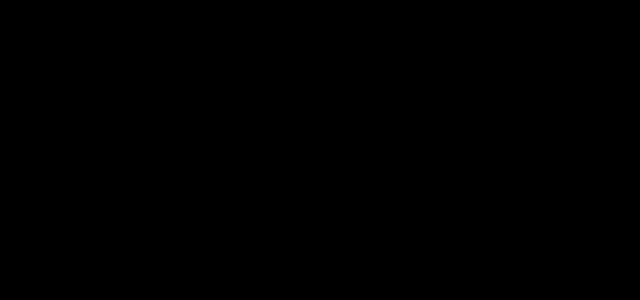
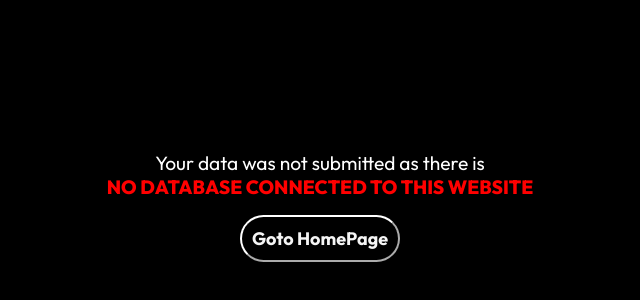
Before and after one commit to Majid-1273/portfolio, a React (Vite) app: page /contact/FormHandler.jsx in a window 1280 px wide. Before the commit this address had no page. Shown: the part 194-494 px from the top of the page, without its empty margins (320-960 px from the left). Built offline with nearby package versions, Linux system fonts and the light colour scheme.

Commit message:
first commit

```diff
--- a/src/App.jsx
+++ b/src/App.jsx
@@ -3,6 +3,7 @@ import Home from './routes/Home.jsx'
 import About from './routes/About.jsx'
 import Projects from './routes/Projects.jsx'
 import Contact from './routes/Contact.jsx'
+import FormHandler from "./routes/FormHandler.jsx"
 import { BrowserRouter as Router, Route, Routes } from 'react-router-dom'
 
 function App() {
@@ -13,6 +14,7 @@ function App() {
         <Route path="/about" element={<About />} />
         <Route path="/projects" element={<Projects />} />
         <Route path="/contact" element={<Contact />} />
+        <Route path="/contact/FormHandler.jsx" element={<FormHandler/>} />
       </Routes>
     </Router>
   )
--- a/src/components/AboutContent.jsx
+++ b/src/components/AboutContent.jsx
@@ -14,7 +14,7 @@ const AboutContent = () => {
         <div className='about'>
             <div className="left">
                 <h1>Who Am I?</h1>
-                <p>I'm a React Front-End Developer. I create responsive secure websites for my clients.</p>
+                <p>I am a MERN Stack developer, bringing web ideas to life with React, Node.js, Express, and MongoDB.</p>
                 <button className='btn btn-about' onClick={handleOpenResume}>View Resume</button>
             </div>
             <div className="right">
--- a/src/components/Footer.jsx
+++ b/src/components/Footer.jsx
@@ -26,7 +26,7 @@ const footer = () => {
                 <div className="right">
                         <h4>About me</h4>
                         <p>
-                        I'm Majid, a dedicated web developer specializing in HTML, CSS, JavaScript, React.js, and Tailwind CSS, passionate about creating intuitive and visually compelling digital experiences.</p>
+                        I'm a MERN stack Developer. I create responsive and secure websites for my clients.</p>
                         <div className='social'><NavLink to="https://www.facebook.com/profile.php?id=100095154400735"><FaFacebook size={30} style={{ color: "#fff", marginRight: "1rem" }} /></NavLink><NavLink to="https://x.com/majid_1273"><FaXTwitter  size={30} style={{ color: "#fff", marginRight: "1rem" }} /></NavLink><NavLink to="https://www.linkedin.com/in/majid-khan-wp/"><FaLinkedin size={30} style={{ color: "#fff", marginRight: "1rem" }} /></NavLink></div>
                 </div>
             </div>
--- a/src/components/Form.jsx
+++ b/src/components/Form.jsx
@@ -1,7 +1,14 @@
 import React from 'react'
 import '../styles/Form.css'
+import { useNavigate } from 'react-router-dom';
 
 const Form = () => {
+  const navigate = useNavigate();
+
+  const handleSubmit = (event) => {
+    event.preventDefault();
+    navigate('./FormHandler.jsx');
+  };
   return (
     <form className='form'>
       <label>Your Name</label>
@@ -10,7 +17,7 @@ const Form = () => {
       <input type="email" />
       <label>Message</label>
       <textarea id="message" rows={6} placeholder='Type Your Message Here'></textarea>
-      <button className='btn' type='submit'>Submit</button>
+      <button className='btn' type='submit' onClick={handleSubmit}>Submit</button>
     </form>
   )
 }
--- a/src/components/Hero.jsx
+++ b/src/components/Hero.jsx
@@ -9,7 +9,7 @@ const Hero = () => {
 
       </div>
       <div className="content"><p>HI, I'M Majid Khan</p>
-      <h1>React Developer.</h1>
+      <h1>MERN Developer.</h1>
       <div>
         <Link to="/projects" className="btn btn-hero" >Projects
         </Link>
--- a/src/routes/About.jsx
+++ b/src/routes/About.jsx
@@ -8,7 +8,7 @@ const About = () => {
   return (
     <div>
       <Navbar/>
-      <Hero2 heading="ABOUT" text="I'm a friendly Front-End Developer" />
+      <Hero2 heading="ABOUT" text="I'm a friendly Web-App Developer" />
       <AboutContent/>
       <Footer/>
     </div>
--- /dev/null
+++ b/src/routes/FormHandler.jsx
@@ -0,0 +1,19 @@
+import React from 'react'
+import "../styles/FormHandler.css"
+
+const FormHandler = () => {
+  const gotoHome = () => {
+    window.location.href = '/';
+  };
+  return (
+    <div className='outerDiv'>
+      <div>
+      <p>Your data was not submitted as there is</p>
+      <p className='errMsg'>NO DATABASE CONNECTED TO THIS WEBSITE</p>
+      <button onClick={gotoHome}>Goto HomePage</button>
+    </div>
+    </div>
+  )
+}
+
+export default FormHandler
--- a/src/styles/Form.css
+++ b/src/styles/Form.css
@@ -16,6 +16,7 @@ label{
     background-color: rgba(255,255,255,0.1);
     border-color: rgba(255,255,255,0.1);
     color: #f4f4f4;
+    border-radius: 6px;
 }
 textarea{
     resize: none;
--- /dev/null
+++ b/src/styles/FormHandler.css
@@ -0,0 +1,28 @@
+.outerDiv{
+    display: flex;
+    color: azure;
+    justify-content: center;
+    align-items: center;
+    width: 100vw;
+    height: 100vh;
+    text-align: center;
+}
+.errMsg{
+    color: red;
+    font-weight: 800;
+}
+button{
+    padding: 10px;
+    margin-top: 1rem;
+    background-color: black;
+    color: whitesmoke;
+    border-radius: 30px;
+    border-color: white;
+    font-weight: 700;
+    font-size: large;
+}
+button:hover{
+    color: black;
+    background-color: white;
+    cursor: pointer;
+}
```
